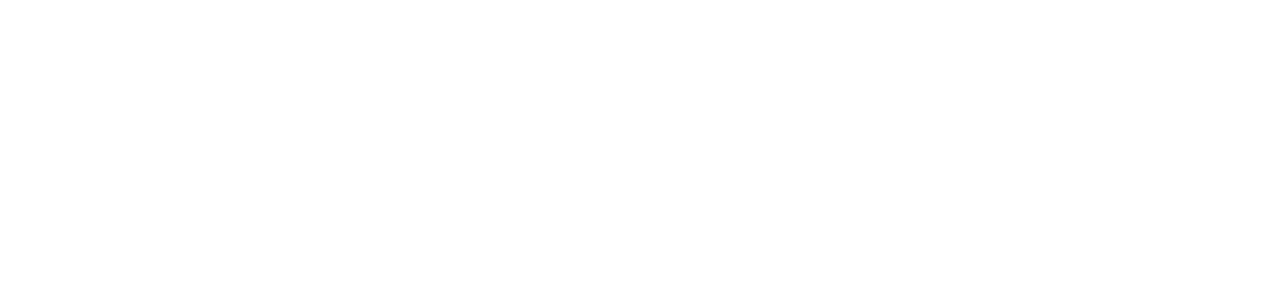
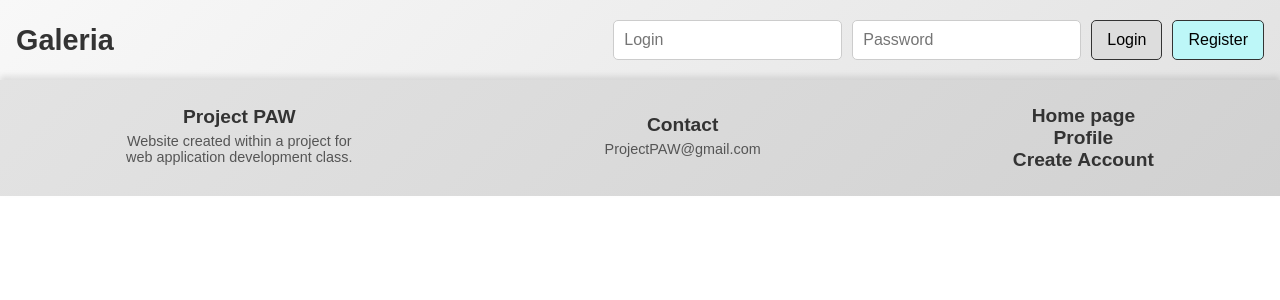
Before and after one commit to ProjektPAW/ProjektPAW, a React (Create React App) app: page /profile in a window 1280 px wide. Before the commit this address had no page. Shown: the top 300 px of the page. Built offline with nearby package versions, Linux system fonts and the light colour scheme.

Commit message:
Added notification system

```diff
--- a/package.json
+++ b/package.json
@@ -13,6 +13,7 @@
     "react-icons": "^5.5.0",
     "react-router-dom": "^7.4.0",
     "react-scripts": "5.0.1",
+    "react-toastify": "^11.0.5",
     "web-vitals": "^2.1.4"
   },
   "scripts": {
--- a/src/App.css
+++ b/src/App.css
@@ -1,5 +1,10 @@
 .App {
   text-align: center;
+}
+
+.toast-position {
+  top: 10rem !important;
+  display: inline-block;
 }
 
 .App-logo {
--- a/src/App.js
+++ b/src/App.js
@@ -5,14 +5,20 @@ import ReactDOM from "react-dom/client"
 import {BrowserRouter, Routes, Route} from "react-router-dom"
 import Home from './home'
 import Register from './register'
+import { ToastContainer} from 'react-toastify';
+import Header from "./header";
+import Footer from "./footer";
 
 function App() {
   return (
     <BrowserRouter>
+    <Header/>
+    <ToastContainer className="toast-position"/>
       <Routes>
         <Route path="/" element={<Home/>}/>
         <Route path="/register" element={<Register/>}/>
       </Routes>
+      <Footer/>
     </BrowserRouter>
   );
 }
--- a/src/footer.js
+++ b/src/footer.js
@@ -15,7 +15,7 @@ function Footer() {
       </div>
       <div className="footer_div">
         <Link to="/"><h3>Home page</h3></Link>
-        <h3><a href="#">Profile</a></h3>
+        <Link to="#"><h3>Profile</h3></Link>
         <Link to="/register"><h3>Create Account</h3></Link>
       </div>
     </footer>
--- a/src/header.css
+++ b/src/header.css
@@ -1,4 +1,3 @@
-/* Header container */
 header {
     display: flex;
     justify-content: space-between;
@@ -9,8 +8,12 @@ header {
     box-shadow: 0px 4px 6px rgba(0, 0, 0, 0.1);
     font-family: Arial, sans-serif;
     flex-wrap: wrap;
+    margin:0;
+    padding:0;
 }
-
+header a{
+    text-decoration: none;
+}
 h1 {
     margin: 0;
     margin-left: 1rem;
--- a/src/header.js
+++ b/src/header.js
@@ -2,10 +2,14 @@ import './header.css';
 import React, { useState } from "react";
 import profileImg from "./public/imgs/profile.png";
 import {Outlet, Link} from 'react-router-dom';
+import {sendError, sendSuccess} from './toast'
 
 function Header() {
   const [formData, setFormData] = useState({ username: "", password: "" });
-  const [message, setMessage] = useState("");
+  const [isLogged, setIsLogged]=useState(
+    ()=>{if(localStorage.getItem("jwtToken"))return true; return false;}
+  );
+
 
   const handleInputChange = (e) => {
     setFormData({ ...formData, [e.target.name]: e.target.value });
@@ -13,8 +17,6 @@ function Header() {
 
 const handleLogin = async (e) => {
   e.preventDefault();
-  setMessage("");
-
   try {
       const response = await fetch("http://localhost:5000/login", {
           method: "POST",
@@ -30,39 +32,41 @@ const handleLogin = async (e) => {
             localStorage.setItem('jwtToken', data.token);
             localStorage.setItem('username', data.username);
             localStorage.setItem('email', data.email);
+            setIsLogged(true);
 
-            setMessage("Logged in successfully!");
+            setFormData({ username: "", password: "" });
+            sendSuccess("Logged in successfully!");
           }
           else{
-            setMessage(data.message || "login failed.");
+            sendError(data.message || "login failed.");
           }
       } else {
-          setMessage(data.message || "login failed.");
+          sendError(data.message || "login failed.");
       }
   } catch (error) {
       console.error("Błąd sieci:", error);
-      setMessage("Cannot connect to server.");
+      sendError("Cannot connect to server.");
   }
 };
+
 const handleLogout = async (e) => {
   localStorage.removeItem('jwtToken');
   localStorage.removeItem('username');
   localStorage.removeItem('email');
-  setMessage("Loggout successfull!");
-
+  sendSuccess("Loggout successfull!");
+  setIsLogged(false);
 };
   return (
     <header>
-      <h1>Galeria</h1>
-      {!localStorage.getItem('jwtToken') ? (
+      <Link to="/"><h1>Galeria</h1></Link>
+      {!isLogged ? (
         <div id="login_form">
           <form onSubmit={handleLogin}>
             <input type="text" placeholder="Login"  name="username"  onChange={handleInputChange}/>
             <input type="password" name="password" onChange={handleInputChange} placeholder="Password" />
-            <button className="header_btn" id="login_btn">Login</button>
+            <button className="header_btn" id="login_btn" >Login</button>
             <Link to="/register"><button className="header_btn" id="register_btn">Register</button></Link>
           </form>
-          {message &&<p>{message}</p>}
         </div>
       ) : (
         <div id="user_info">
--- a/src/home.js
+++ b/src/home.js
@@ -1,6 +1,4 @@
 import './home.css';
-import Header from './header';
-import Footer from './footer';
 import axios from "axios";
 import React, { useEffect, useState } from "react";
 
@@ -11,11 +9,9 @@ function Home() {
 
   return (
     <div className="page_containter">
-        <Header/>
         <main className="content">
 
         </main>
-        <Footer/>
     </div>
   );
 }
--- a/src/register.css
+++ b/src/register.css
@@ -1,7 +1,6 @@
 .page_container {
     display: flex;
     flex-direction: column;
-    min-height: 100vh;
 }
 
 .content {
--- a/src/register.js
+++ b/src/register.js
@@ -1,9 +1,8 @@
 import "./register.css";
-import Header from "./header";
-import Footer from "./footer";
 import { FaEye, FaEyeSlash } from 'react-icons/fa';  // Import icons from react-icons
 import React, { useState } from "react";
 import { useNavigate } from "react-router-dom";
+import {sendError, sendSuccess, sendWarning} from './toast'
 
 function Register() {
     const [type, setType] = useState('password');
@@ -14,7 +13,6 @@ function Register() {
         password: "",
         confirmPassword: ""
     });
-    const [message, setMessage] = useState("");
     const navigate = useNavigate();
 
     const handleToggle = () => {
@@ -33,14 +31,13 @@ function Register() {
     const handleSubmit = async (e) => {
 
         e.preventDefault();
-        setMessage("");
         if (!formData.username || !formData.email || !formData.password || !formData.confirmPassword) {
-            setMessage("All fields are required.");
+            sendWarning("All fields are required.");
             return;
         }
 
         if (formData.password !== formData.confirmPassword) {
-            setMessage("Passwords do not match.");
+            sendError("Passwords do not match.");
             return;
         }
         try {
@@ -53,28 +50,26 @@ function Register() {
             const data = await response.json();
 
             if (response.status === 200) {
-                setMessage(data.message || "Registration failed.");
+                sendError(data.message || "Registration failed.");
                 return;
             }
             else if (response.ok) {
-                setMessage("User registered successfully!");
+                sendSuccess("User registered successfully!");
                 setTimeout(() => navigate("/"), 2000);
                 return;
             } else {
-                setMessage(data.message || "Registration failed.");
+                sendError(data.message || "Registration failed.");
             }
         } catch (error) {
-            setMessage("Server error: " + error.message);
+            sendError("Server error: " + error.message);
         }
     };
 
     return (
         <div className="page_container">
-            <Header />
             <main className="content">
                 <div className="register_form">
                     <h2>Register</h2>
-                    {message && <p className="message">{message}</p>}
                     <form onSubmit={handleSubmit}>
                         <label>Login:</label>
                         <input type="text" name="username" onChange={handleChange} placeholder="Enter your login" />
@@ -114,7 +109,6 @@ function Register() {
                     </form>
                 </div>
             </main>
-            <Footer />
         </div>
     );
 }
--- /dev/null
+++ b/src/toast.js
@@ -0,0 +1,11 @@
+import { toast } from 'react-toastify';
+
+export function sendWarning (msg) {
+    toast.warn(msg,{ autoClose:1000});
+}
+export function sendError (msg) {
+    toast.error(msg,{ autoClose:1000});
+}
+export function sendSuccess(msg) {
+    toast.success(msg,{ autoClose:1000});
+}
```
Also changed, not shown: 1 other file (tests, documents, lock files or other folders).
